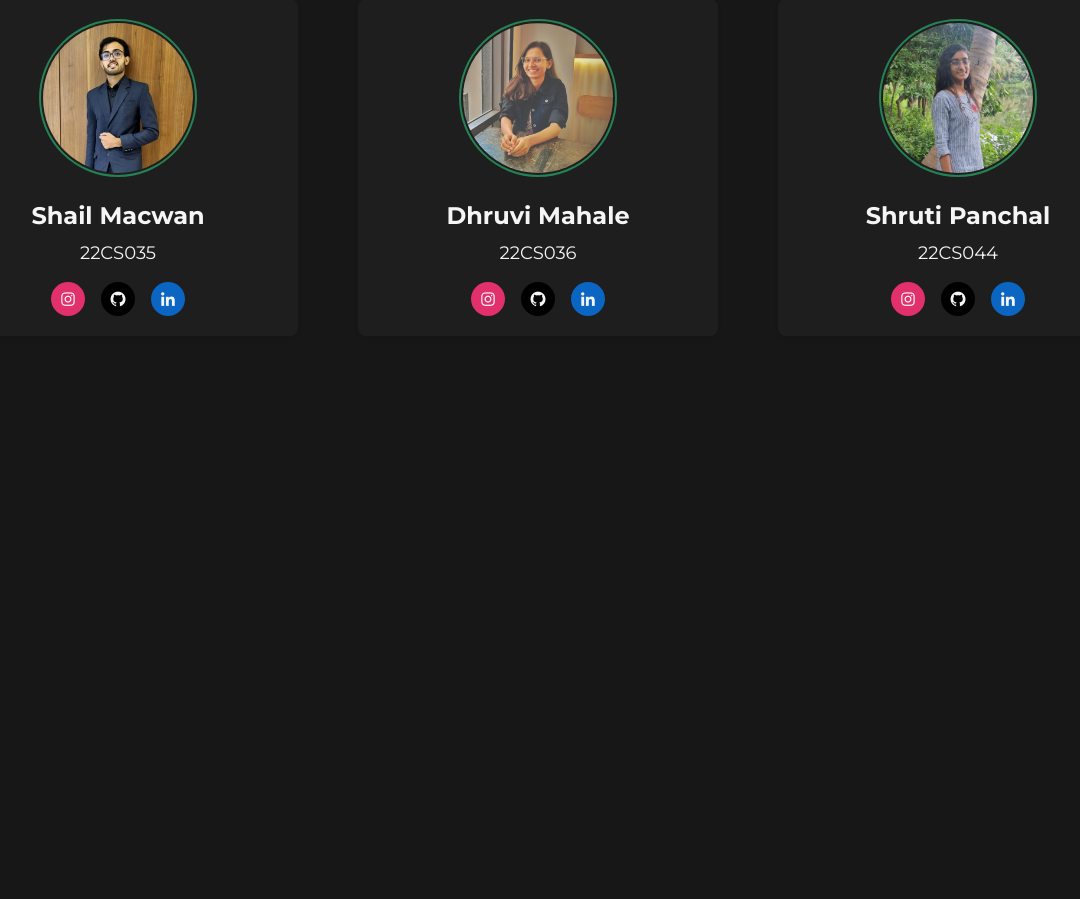
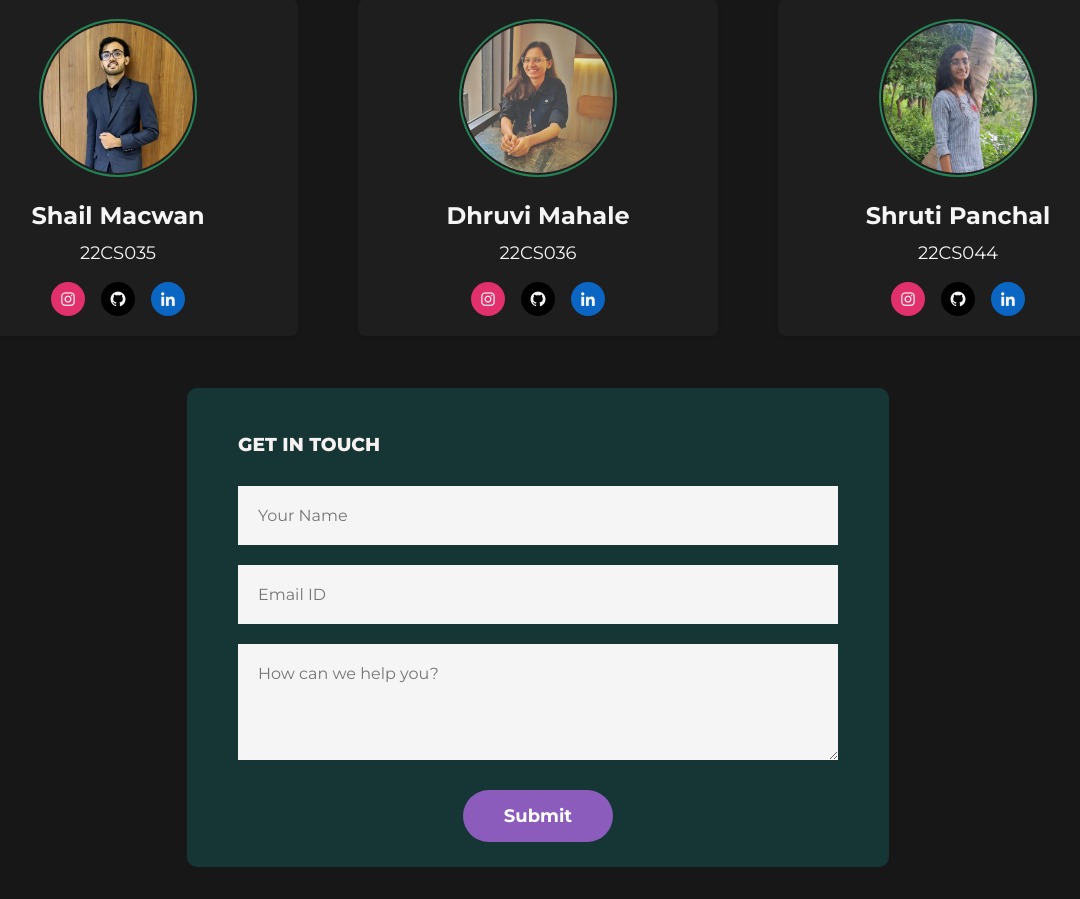
Before and after one commit to Shail-26/BookHive, a PHP site: page /thankyou.html in a window 1280 px wide. Shown: the part 628-1527 px from the top of the page, without its empty margins (102-1182 px from the left). Before the commit the page ends 944 px from the top, so only its background shows below. Run offline with PHP 8.4, Linux system fonts and the light colour scheme.

Commit message:
get-in-touch added with form submit feature

```diff
--- a/styles/contact-us.css
+++ b/styles/contact-us.css
@@ -95,3 +95,57 @@
 .link:hover{
   animation: shake-logo 0.5s ease infinite;
 }
+
+.get-in-touch-container {
+  margin: 12px auto;
+  max-width: 1200px;
+  padding: 20px;
+  display: flex;
+  justify-content: center;
+}
+
+form {
+  background : #163636;
+  display: flex;
+  flex-direction: column;
+  padding : 2vw 4vw;
+  width : 90%;
+  max-width: 600px;
+  border-radius: 10px;
+}
+
+form h3 {
+  color : #f8f1f1;
+  font-weight: 800;
+  margin-bottom : 20px;
+}
+
+form input,
+form textarea {
+  border : 0;
+  margin : 10px 0;
+  padding : 20px;
+  outline : none;
+  background : #f5f5f5;
+  font-size : 16px;
+  color : #000;
+}
+
+form button {
+  padding : 15px;
+  background : #8c5cbc;
+  color : #fff;
+  font-weight: bold;
+  font-size : 18px;
+  border : 0;
+  outline : none;
+  cursor : pointer;
+  width : 150px;
+  margin : 20px auto 0;
+  border-radius : 30px;
+}
+
+form button:hover {
+  transform: translateY(-3px);
+  transition: all 0.3s ease;
+}
--- a/thankyou.html
+++ b/thankyou.html
@@ -101,6 +101,16 @@
       </div>
     </div>
 
+    <div class="get-in-touch-container">
+      <form action="https://formsubmit.co/22cs035+bookhive@charusat.edu.in" method="POST">
+        <h3>GET IN TOUCH</h3>
+        <input type="text" id="name" name="Name" placeholder="Your Name" required>
+        <input type="email" id="email" name="Email" placeholder="Email ID" required>
+        <textarea id="message" rows="4" name="Message" placeholder="How can we help you?"></textarea>
+        <button type="submit">Submit</button>
+      </form>
+    </div>
+
     <!-- <hr>
     <footer>
       <span>&#169 2023 CHARUSAT Changa, All rights reserved.</span>
```
